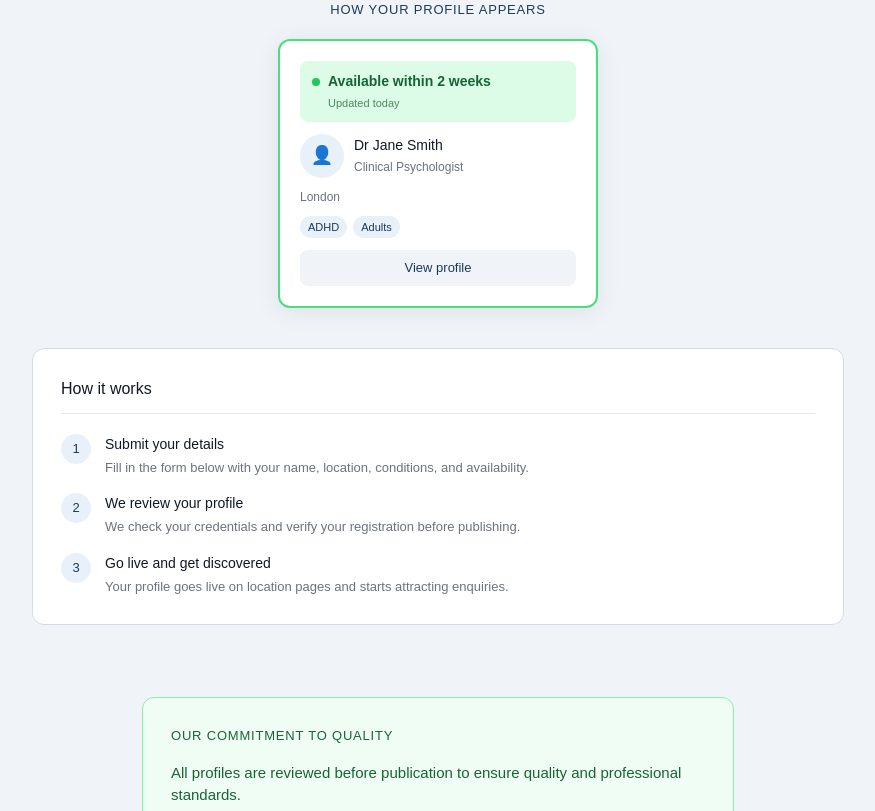
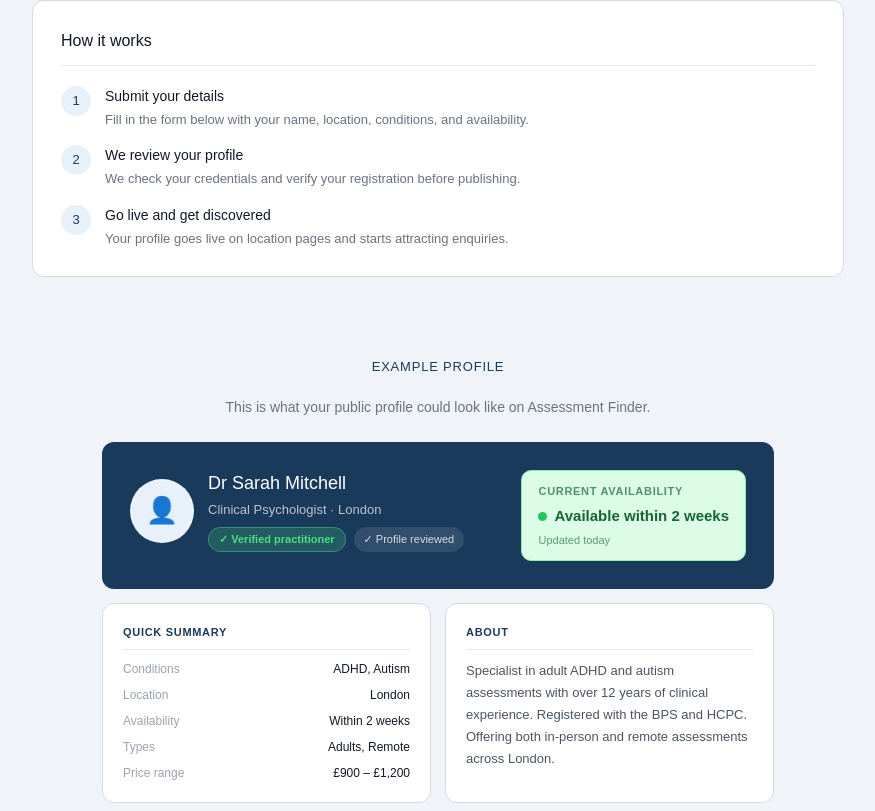
Before and after one commit to DanielBoneham/assessment-finder, a Next.js app: page /list-your-practice in a window 1280 px wide. Shown: the part 1069-1880 px from the top of the page, without its empty margins (202-1077 px from the left). Built offline with nearby package versions, Linux system fonts and the light colour scheme; no server answers.

Commit message:
add full profile preview to for assessors page

```diff
--- a/app/list-your-practice/page.tsx
+++ b/app/list-your-practice/page.tsx
@@ -33,9 +33,9 @@ export default function ListYourPracticePage() {
         </Container>
       </div>
 
+      {/* Benefits */}
       <Section>
         <Container>
-
           <p style={{ fontSize: '13px', fontWeight: 500, color: '#1a3a5c', textTransform: 'uppercase', letterSpacing: '0.8px', marginBottom: '1.25rem', textAlign: 'center' }}>
             What you get
           </p>
@@ -56,37 +56,8 @@ export default function ListYourPracticePage() {
             ))}
           </div>
 
-          <div style={{ marginBottom: '2.5rem' }}>
-            <p style={{ fontSize: '13px', fontWeight: 500, color: '#1a3a5c', textTransform: 'uppercase', letterSpacing: '0.8px', marginBottom: '1.25rem', textAlign: 'center' }}>
-              How your profile appears
-            </p>
-            <div style={{ maxWidth: '320px', margin: '0 auto', background: '#fff', borderRadius: '12px', border: '2px solid #4ade80', padding: '1.25rem', boxShadow: '0 4px 24px rgba(0,0,0,0.08)' }}>
-              <div style={{ background: '#dcfce7', borderRadius: '8px', padding: '10px 12px', marginBottom: '12px' }}>
-                <div style={{ display: 'flex', alignItems: 'center', gap: '8px', marginBottom: '3px' }}>
-                  <span style={{ width: '8px', height: '8px', borderRadius: '50%', background: '#22c55e', flexShrink: 0 }} />
-                  <p style={{ fontSize: '14px', fontWeight: 700, color: '#166534', margin: 0 }}>Available within 2 weeks</p>
-                </div>
-                <p style={{ fontSize: '11px', color: '#166534', margin: '0 0 0 16px', opacity: 0.75 }}>Updated today</p>
-              </div>
-              <div style={{ display: 'flex', alignItems: 'center', gap: '10px', marginBottom: '10px' }}>
-                <div style={{ width: '44px', height: '44px', borderRadius: '50%', background: '#e8f0fa', flexShrink: 0, display: 'flex', alignItems: 'center', justifyContent: 'center', fontSize: '18px' }}>👤</div>
-                <div>
-                  <p style={{ fontSize: '14px', fontWeight: 500, color: '#111827', margin: 0 }}>Dr Jane Smith</p>
-                  <p style={{ fontSize: '12px', color: '#6b7280', margin: '2px 0 0' }}>Clinical Psychologist</p>
-                </div>
-              </div>
-              <p style={{ fontSize: '12px', color: '#6b7280', margin: '0 0 10px' }}>London</p>
-              <div style={{ display: 'flex', gap: '6px', marginBottom: '12px' }}>
-                <span style={{ background: '#e8f0fa', color: '#1a3a5c', fontSize: '11px', padding: '3px 8px', borderRadius: '20px' }}>ADHD</span>
-                <span style={{ background: '#e8f0fa', color: '#1a3a5c', fontSize: '11px', padding: '3px 8px', borderRadius: '20px' }}>Adults</span>
-              </div>
-              <div style={{ background: '#f0f4f8', borderRadius: '8px', padding: '8px 12px', textAlign: 'center', fontSize: '13px', fontWeight: 500, color: '#1a3a5c' }}>
-                View profile
-              </div>
-            </div>
-          </div>
-
-          <div style={{ background: '#fff', borderRadius: '12px', border: '0.5px solid #d1dce8', padding: '1.75rem', marginBottom: '2rem' }}>
+          {/* How it works */}
+          <div style={{ background: '#fff', borderRadius: '12px', border: '0.5px solid #d1dce8', padding: '1.75rem', marginBottom: '2.5rem' }}>
             <h2 style={{ fontSize: '16px', fontWeight: 500, color: '#111827', margin: '0 0 1.25rem', paddingBottom: '0.75rem', borderBottom: '0.5px solid #e5e7eb' }}>
               How it works
             </h2>
@@ -112,8 +83,91 @@ export default function ListYourPracticePage() {
         </Container>
       </Section>
 
+      {/* Profile preview */}
+      <Section style={{ paddingTop: 0 }}>
+        <Container style={{ maxWidth: '720px' }}>
+          <p style={{ fontSize: '13px', fontWeight: 500, color: '#1a3a5c', textTransform: 'uppercase', letterSpacing: '0.8px', marginBottom: '1.25rem', textAlign: 'center' }}>
+            Example profile
+          </p>
+          <p style={{ fontSize: '14px', color: '#6b7280', textAlign: 'center', margin: '0 0 1.5rem' }}>
+            This is what your public profile could look like on Assessment Finder.
+          </p>
+
+          {/* Profile hero preview */}
+          <div style={{ background: '#1a3a5c', borderRadius: '12px', padding: '1.75rem', marginBottom: '14px' }}>
+            <div style={{ display: 'flex', flexWrap: 'wrap', alignItems: 'flex-start', justifyContent: 'space-between', gap: '1.25rem' }}>
+              <div style={{ display: 'flex', alignItems: 'center', gap: '14px' }}>
+                <div style={{ width: '64px', height: '64px', borderRadius: '50%', background: '#e8f0fa', display: 'flex', alignItems: 'center', justifyContent: 'center', fontSize: '26px', flexShrink: 0, border: '2px solid rgba(255,255,255,0.2)' }}>
+                  👤
+                </div>
+                <div>
+                  <p style={{ color: '#fff', fontSize: '18px', fontWeight: 500, margin: '0 0 3px' }}>Dr Sarah Mitchell</p>
+                  <p style={{ color: 'rgba(255,255,255,0.7)', fontSize: '13px', margin: '0 0 8px' }}>Clinical Psychologist · London</p>
+                  <div style={{ display: 'flex', gap: '8px', flexWrap: 'wrap' }}>
+                    <span style={{ display: 'inline-flex', alignItems: 'center', gap: '5px', background: 'rgba(74,222,128,0.2)', color: '#4ade80', fontSize: '11px', fontWeight: 600, padding: '3px 10px', borderRadius: '20px', border: '0.5px solid rgba(74,222,128,0.4)' }}>
+                      ✓ Verified practitioner
+                    </span>
+                    <span style={{ display: 'inline-flex', alignItems: 'center', gap: '5px', background: 'rgba(255,255,255,0.1)', color: 'rgba(255,255,255,0.8)', fontSize: '11px', padding: '3px 10px', borderRadius: '20px' }}>
+                      ✓ Profile reviewed
+                    </span>
+                  </div>
+                </div>
+              </div>
+              <div style={{ background: '#dcfce7', border: '1px solid #86efac', borderRadius: '10px', padding: '12px 16px' }}>
+                <p style={{ fontSize: '11px', fontWeight: 600, color: '#166534', textTransform: 'uppercase', letterSpacing: '0.7px', margin: '0 0 6px', opacity: 0.7 }}>Current availability</p>
+                <div style={{ display: 'flex', alignItems: 'center', gap: '7px', marginBottom: '4px' }}>
+                  <span style={{ width: '9px', height: '9px', borderRadius: '50%', background: '#22c55e', flexShrink: 0 }} />
+                  <p style={{ fontSize: '15px', fontWeight: 700, color: '#166534', margin: 0 }}>Available within 2 weeks</p>
+                </div>
+                <p style={{ fontSize: '11px', color: '#166534', margin: 0, opacity: 0.65 }}>Updated today</p>
+              </div>
+            </div>
+          </div>
+
+          {/* Quick summary + bio */}
+          <div style={{ display: 'grid', gridTemplateColumns: '1fr 1fr', gap: '14px', marginBottom: '14px' }}>
+            <div style={{ background: '#fff', borderRadius: '12px', border: '0.5px solid #d1dce8', padding: '1.25rem' }}>
+              <p style={{ fontSize: '11px', fontWeight: 600, color: '#1a3a5c', textTransform: 'uppercase', letterSpacing: '0.7px', margin: '0 0 10px', paddingBottom: '8px', borderBottom: '0.5px solid #e5e7eb' }}>Quick summary</p>
+              <div style={{ display: 'flex', flexDirection: 'column', gap: '8px' }}>
+                {[
+                  { label: 'Conditions', value: 'ADHD, Autism' },
+                  { label: 'Location', value: 'London' },
+                  { label: 'Availability', value: 'Within 2 weeks' },
+                  { label: 'Types', value: 'Adults, Remote' },
+                  { label: 'Price range', value: '£900 – £1,200' },
+                ].map((item) => (
+                  <div key={item.label} style={{ display: 'flex', justifyContent: 'space-between', gap: '8px' }}>
+                    <span style={{ fontSize: '12px', color: '#9ca3af' }}>{item.label}</span>
+                    <span style={{ fontSize: '12px', fontWeight: 500, color: '#111827', textAlign: 'right' }}>{item.value}</span>
+                  </div>
+                ))}
+              </div>
+            </div>
+            <div style={{ background: '#fff', borderRadius: '12px', border: '0.5px solid #d1dce8', padding: '1.25rem' }}>
+              <p style={{ fontSize: '11px', fontWeight: 600, color: '#1a3a5c', textTransform: 'uppercase', letterSpacing: '0.7px', margin: '0 0 10px', paddingBottom: '8px', borderBottom: '0.5px solid #e5e7eb' }}>About</p>
+              <p style={{ fontSize: '13px', color: '#4b5563', lineHeight: 1.7, margin: 0 }}>
+                Specialist in adult ADHD and autism assessments with over 12 years of clinical experience. Registered with the BPS and HCPC. Offering both in-person and remote assessments across London.
+              </p>
+            </div>
+          </div>
+
+          {/* Verification banner */}
+          <div style={{ background: '#f0fdf4', borderRadius: '10px', border: '1px solid #86efac', padding: '1rem 1.25rem', display: 'flex', alignItems: 'center', gap: '12px', marginBottom: '6px' }}>
+            <div style={{ width: '32px', height: '32px', borderRadius: '50%', background: '#dcfce7', display: 'flex', alignItems: 'center', justifyContent: 'center', flexShrink: 0, fontSize: '14px' }}>✓</div>
+            <div>
+              <p style={{ fontSize: '13px', fontWeight: 600, color: '#166534', margin: '0 0 2px' }}>Verified practitioner</p>
+              <p style={{ fontSize: '12px', color: '#166534', margin: 0, opacity: 0.8 }}>Identity and credentials checked by Assessment Finder. Registered with BPS — No. 123456.</p>
+            </div>
+          </div>
+
+          <p style={{ fontSize: '12px', color: '#9ca3af', textAlign: 'center', marginTop: '10px', marginBottom: 0 }}>
+            Example only — your profile will reflect your own details and credentials.
+          </p>
+        </Container>
+      </Section>
+
       {/* Trust section */}
-      <Section style={{ paddingTop: 0 }}>
+      <Section style={{ paddingTop: '1.5rem' }}>
         <Container style={{ maxWidth: '640px' }}>
           <div style={{ background: '#f0fdf4', borderRadius: '12px', border: '1px solid #86efac', padding: '1.75rem', marginBottom: '2rem' }}>
             <p style={{ fontSize: '13px', fontWeight: 500, color: '#166534', textTransform: 'uppercase', letterSpacing: '0.8px', margin: '0 0 1rem' }}>
@@ -124,14 +178,12 @@ export default function ListYourPracticePage() {
             </p>
             <div style={{ display: 'flex', flexDirection: 'column', gap: '12px' }}>
               {[
-                { icon: '✓', title: 'Verified profiles', body: 'We check governing body registration before approving any listing.' },
-                { icon: '✓', title: 'Professional standards', body: 'Only qualified assessors registered with BPS, HCPC, GMC or equivalent bodies are listed.' },
-                { icon: '✓', title: 'Increased user trust', body: 'Clients see verified badges on approved profiles, making them more likely to get in touch.' },
+                { title: 'Verified profiles', body: 'We check governing body registration before approving any listing.' },
+                { title: 'Professional standards', body: 'Only qualified assessors registered with BPS, HCPC, GMC or equivalent bodies are listed.' },
+                { title: 'Increased user trust', body: 'Clients see verified badges on approved profiles, making them more likely to get in touch.' },
               ].map((item) => (
                 <div key={item.title} style={{ display: 'flex', gap: '12px', alignItems: 'flex-start' }}>
-                  <div style={{ width: '26px', height: '26px', borderRadius: '50%', background: '#dcfce7', color: '#166534', fontSize: '13px', fontWeight: 700, display: 'flex', alignItems: 'center', justifyContent: 'center', flexShrink: 0 }}>
-                    {item.icon}
-                  </div>
+                  <div style={{ width: '26px', height: '26px', borderRadius: '50%', background: '#dcfce7', color: '#166534', fontSize: '13px', fontWeight: 700, display: 'flex', alignItems: 'center', justifyContent: 'center', flexShrink: 0 }}>✓</div>
                   <div>
                     <p style={{ fontSize: '14px', fontWeight: 500, color: '#166534', margin: '0 0 2px' }}>{item.title}</p>
                     <p style={{ fontSize: '13px', color: '#166534', margin: 0, opacity: 0.8, lineHeight: 1.5 }}>{item.body}</p>
```
